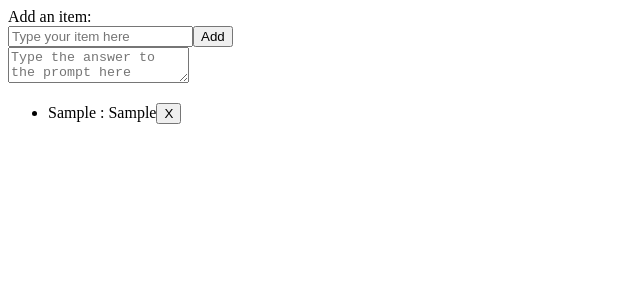
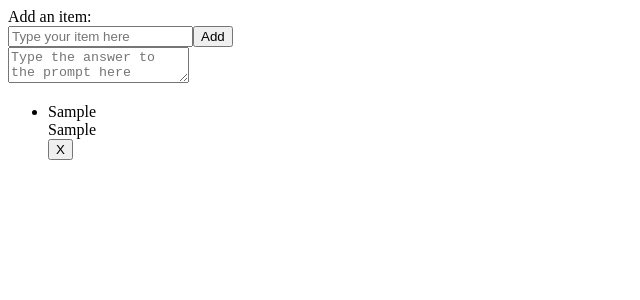
Before and after one commit to seanmizen/flash-app, a React (Create React App) app: page / in a window 1280 px wide. Both pictures are taken after typing "Sample", "Sample" into the empty fields and a click on the button "Add". Shown: the top 300 px of the page, without its empty margins (0-640 px from the left). Built offline with nearby package versions, Linux system fonts and the light colour scheme.

Commit message:
attempted localStorage - mothballed for now

```diff
--- a/src/App.js
+++ b/src/App.js
@@ -4,11 +4,17 @@ class App extends Component {
   constructor(props) {
     super(props);
 
+    //const initList = localStorage.getItem("storageList");
+
     this.state = {
       newPrompt: "",
       newAnswer: "",
       list: []
     }
+  }
+
+  setLocalStorageState() {
+    localStorage.setItem("storageList", this.state.list)
   }
 
   updateInput(key, value) {
@@ -38,6 +44,7 @@ class App extends Component {
       newPrompt: "",
       newAnswer: "",
     })
+    //this.setLocalStorageState();
   }
 
   deleteItem(id) {
@@ -48,6 +55,7 @@ class App extends Component {
     const updatedList = list.filter(item => item.id !== id); //ooh, triple equals
 
     this.setState({ list: updatedList });
+    //this.setLocalStorageState();
   }
 
   render() {
@@ -80,23 +88,52 @@ class App extends Component {
               onChange={e => this.updateInput("newAnswer", e.target.value)}
             />
 
-            <ul>
+            {/* <ul>
               {this.state.list.map(item => {
                 return (
                   <li key={item.id}>
-                    {item.prompt} : {item.answer}
+                    <div className="item-prompt">{item.prompt}</div>
+                    <div className="item-answer">{item.answer}</div>
                     <button
                       onClick={() => this.deleteItem(item.id)}
                     >X</button>
                   </li>
                 )
               })}
-            </ul>
+            </ul> */}
+
+            <ItemList
+              list={this.state.list}
+              onDeleted={id => this.deleteItem(id)}
+            />
+
           </div>
         </header>
       </div>
     );
   }
+};
+
+class ItemList extends React.Component {
+  constructor(props) {
+    super(props);
+  }
+
+  render() {
+    return <ul>
+      {this.props.list.map(item => {
+        return (
+          <li key={item.id}>
+            <div className="item-prompt">{item.prompt}</div>
+            <div className="item-answer">{item.answer}</div>
+            <button
+              onClick={() => this.props.onDeleted(item.id)}
+            >X</button>
+          </li>
+        )
+      })}
+    </ul>
+  }
 }
 
 export default App;
```
